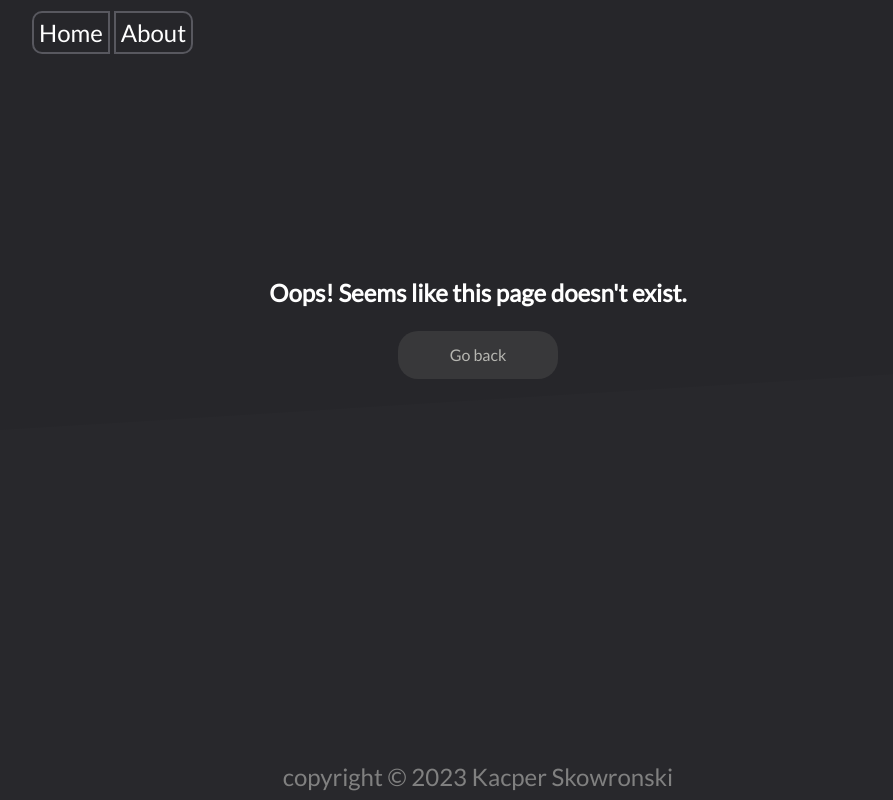
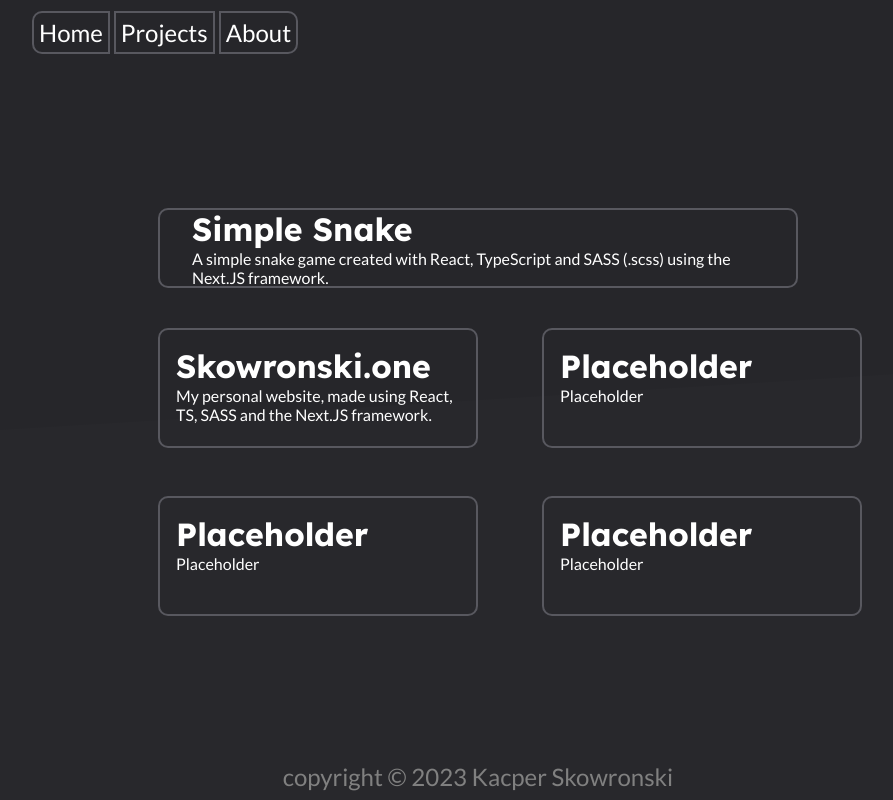
Before and after one commit to PandaHajs/Skowronskigq, a Next.js app: page /projects in a window 1280 px wide. Before the commit this address had no page. Shown: the whole page, without its empty margins (162-1055 px from the left). Built offline with nearby package versions, Linux system fonts and the light colour scheme.

Commit message:
Added the projects page

```diff
--- a/src/app/lib/age.ts
+++ b/src/app/lib/age.ts
@@ -3,10 +3,10 @@ export function currentYear(): number {
 }
 
 export function getMyAge(): number {
-  const birthDate: Date = new Date(2004, 10, 1);
-  const today: Date = new Date();
-  let age: number = today.getFullYear() - birthDate.getFullYear();
-  return age;
+  const birthDate: Date = new Date(2004, 9, 2);
+  const dateDiff: number = Date.now() - birthDate.getTime();
+  const ageDiff: Date = new Date(dateDiff);
+  return Math.abs(ageDiff.getUTCFullYear() - 1970);
 }
 
 export function getMyArticle(): string {
--- /dev/null
+++ b/src/app/projects/page.module.scss
@@ -0,0 +1,123 @@
+.styles {
+  color: white;
+  width: 50%;
+  display: flex;
+  flex-direction: column;
+  align-items: center;
+  a {
+    text-decoration: none;
+    color: white;
+    width: 100%;
+  }
+}
+
+.featured {
+  border-radius: 10px;
+  width: 100%;
+  height: 10vh;
+  display: flex;
+  justify-content: center;
+  flex-direction: column;
+  padding: 5%;
+}
+
+.featured,
+.project {
+  border: 2px solid var(--borders2);
+  transition: 0.5s;
+}
+.featured:hover,
+.project:hover {
+  border: 2px solid var(--borders);
+}
+
+.projects {
+  margin-top: 5vh;
+  width: 100%;
+  z-index: 1;
+  position: relative;
+  display: grid;
+  grid-template:
+    "a b" 50%
+    "c d" 50%;
+  row-gap: 20%;
+  column-gap: 10%;
+  .project {
+    padding: 5%;
+    height: 100%;
+    width: 22.5vw;
+    border-radius: 10px;
+  }
+}
+
+@media (max-width: 768px) {
+  .styles {
+    width: 75%;
+    h2 {
+      font-size: 4vw;
+    }
+    p {
+      font-size: 2vw;
+    }
+  }
+  .projects {
+    height: 20vh;
+    .project {
+      width: 35vw;
+    }
+  }
+}
+
+@media (768px <= width < 1024px) {
+  .styles {
+    width: 60%;
+    h2 {
+      font-size: 3vw;
+    }
+    p {
+      font-size: 1.5vw;
+    }
+  }
+  .projects {
+    height: 25vh;
+    .project {
+      width: 30vw;
+    }
+  }
+}
+
+@media (1024px <= width <= 1440px) {
+  .styles {
+    width: 50%;
+    h2 {
+      font-size: 2.5vw;
+    }
+    p {
+      font-size: 1.25vw;
+    }
+  }
+  .projects {
+    height: 30vh;
+    .project {
+      width: 25vw;
+    }
+  }
+}
+
+@media (width > 1920px) {
+  .styles {
+    width: 40%;
+    h2 {
+      font-size: 2vw;
+    }
+    p {
+      font-size: 1vw;
+    }
+  }
+  .projects {
+    height: 35vh;
+    .project {
+      width: 20vw;
+    }
+  }
+}
--- /dev/null
+++ b/src/app/projects/page.tsx
@@ -0,0 +1,49 @@
+import Divider from "../ui/divider";
+import styles from "./page.module.scss";
+import { lexend } from "../lib/fonts";
+import { Metadata } from "next";
+import Link from "next/link";
+
+export const metadata: Metadata = {
+  title: "Projects",
+};
+export default function Home() {
+  return (
+    <Divider>
+      <div className={styles.styles}>
+        <Link href="https://snake.skowronski.one/" target="_blank">
+          <section className={styles.featured}>
+            <h2 className={lexend.className}>Simple Snake</h2>
+            <p>
+              A simple snake game created with React, TypeScript and SASS
+              (.scss) using the Next.JS framework.
+            </p>
+          </section>
+        </Link>
+        <section className={styles.projects}>
+          <Link href="/">
+            <div className={styles.project}>
+              <h2 className={lexend.className}>Skowronski.one</h2>
+              <p>
+                My personal website, made using React, TS, SASS and the Next.JS
+                framework.
+              </p>
+            </div>
+          </Link>
+          <div className={styles.project}>
+            <h2 className={lexend.className}>Placeholder</h2>
+            <p>Placeholder</p>
+          </div>
+          <div className={styles.project}>
+            <h2 className={lexend.className}>Placeholder</h2>
+            <p>Placeholder</p>
+          </div>
+          <div className={styles.project}>
+            <h2 className={lexend.className}>Placeholder</h2>
+            <p>Placeholder</p>
+          </div>
+        </section>
+      </div>
+    </Divider>
+  );
+}
--- a/src/app/ui/header.tsx
+++ b/src/app/ui/header.tsx
@@ -6,6 +6,7 @@ export default function Header() {
     <header className={styles.header}>
       <nav className={styles.navLinks}>
         <Link href="/">Home</Link>
+        <Link href="/projects">Projects</Link>
         <Link href="/about">About</Link>
       </nav>
     </header>
--- a/src/app/ui/styles/header.module.scss
+++ b/src/app/ui/styles/header.module.scss
@@ -20,6 +20,9 @@
   }
   a:nth-of-type(1) {
     border-radius: 10px 0 0 10px;
+  }
+  a:nth-of-type(2) {
+    border-radius: 0;
   }
   a:hover {
     border: 2px solid #a3a3a3;
```
Also changed, not shown: public/menu.svg (deleted).
